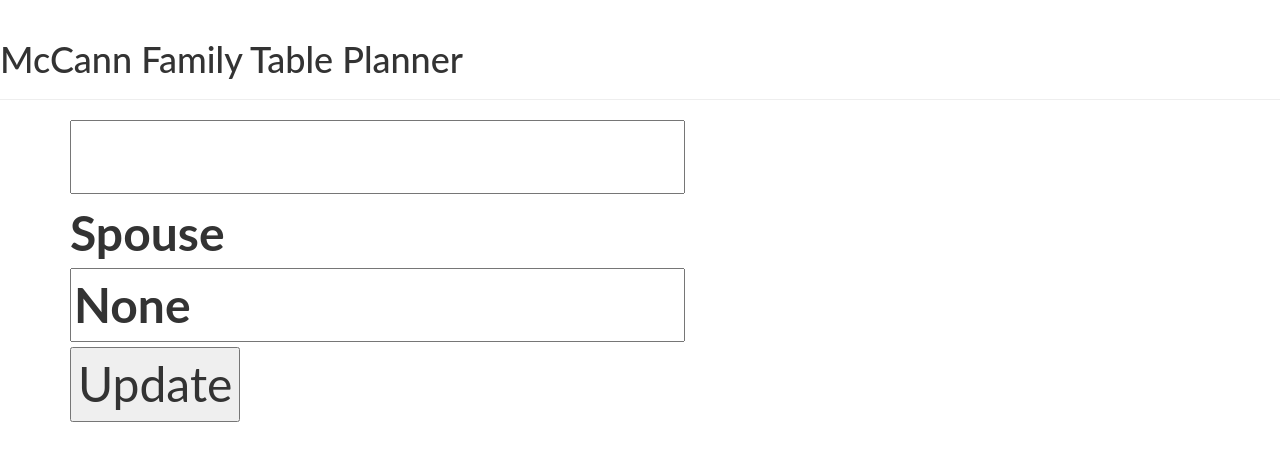
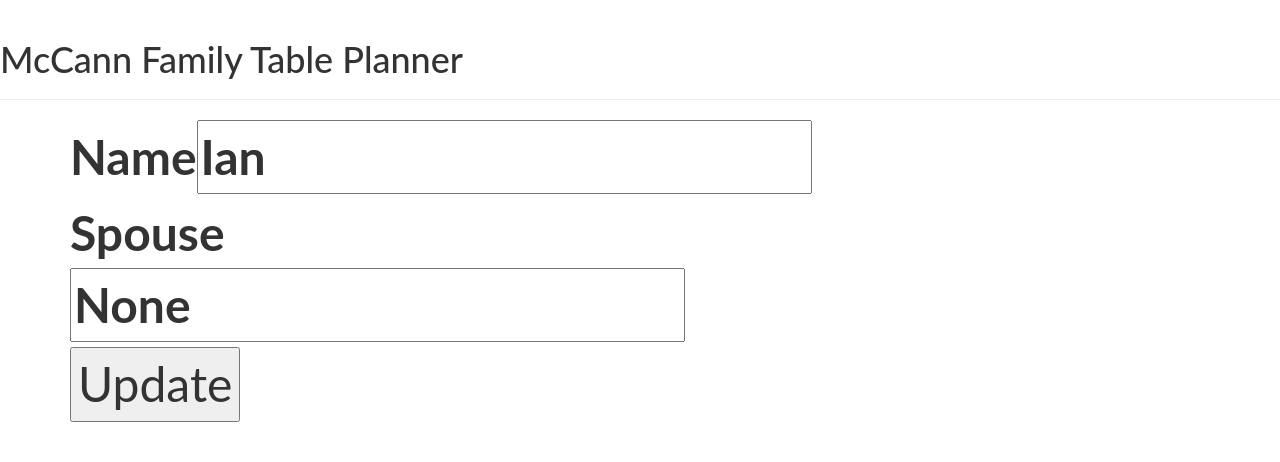
Before and after one commit to Katy600/table-planner, a Django app: page /edit-guest/58 in a window 1280 px wide. Shown: the top 462 px of the page. Run offline with Django 3.2, Linux system fonts and the light colour scheme; data comes from the database, SQL or seed files in the repository; both versions use the stored data as it was after the commit; some libraries are stand-ins or nearby versions.

Commit message:
Fixed edit link

```diff
--- a/table/templates/table/edit_guest.html
+++ b/table/templates/table/edit_guest.html
@@ -3,16 +3,12 @@
 {% block content %}
 	<form action="/update/{{ guest.id }}" method="post">
 		{% csrf_token %}
-		<label for="name"><input type="text" name="name" id="name"
-			value="{{ guest.name }}" placeholder="{{ guest.name }}"/>
+		<label for="name">Name<input type="text" name="name" id="name"
+			value="{{ guest.first_name }}" placeholder="{{ guest.first_name }}"/>
 		</label>
 		<label for="spouse">Spouse<input type="text" name="spouse"
 		value="{{ guest.spouse }}" placeholder="{{guest.spouse}}"/>
 	  </label>
 	  <input type="submit" value="Update"/>
-
 	</form>
-		}
-
-
 {% endblock %}
--- a/table/views.py
+++ b/table/views.py
@@ -67,7 +67,7 @@ def guest_edit(request, id):
 
 def update(request, id):
   guest = GuestList.objects.get(id=id)
-  guest.first_name = request.POST['name']
+  guest.name = request.POST['name']
   guest.spouse = request.POST['spouse']
   guest.save()
   return redirect('/')
```
Also changed, not shown: db.sqlite3.
